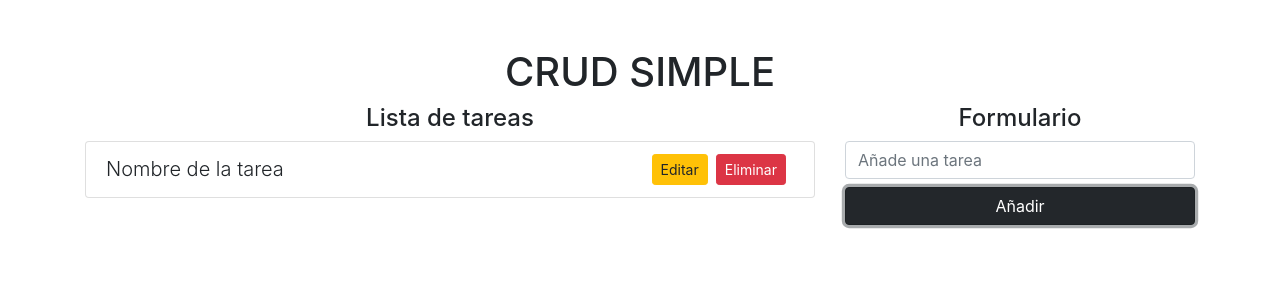
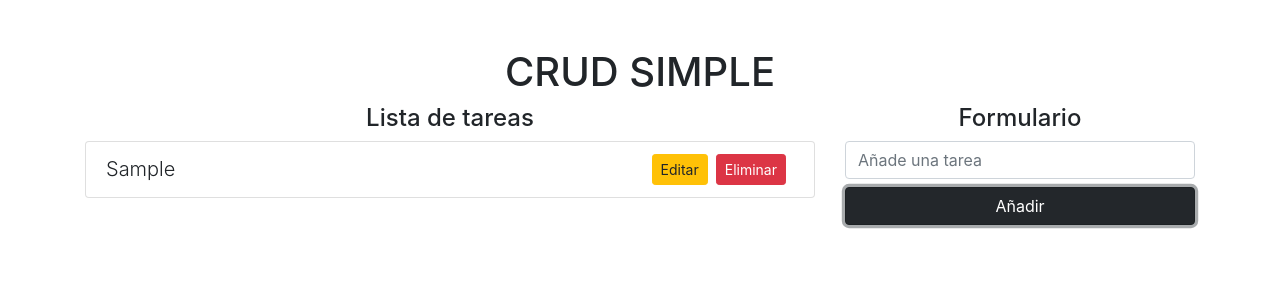
Before and after one commit to alhana-yo/tasks-list, a React (Create React App) app: page / in a window 1280 px wide. Both pictures are taken after typing "Sample" into the empty fields and a click on the button "Añadir". Shown: the top 300 px of the page. Built offline with nearby package versions, Linux system fonts and the light colour scheme.

Commit message:
draw list items

```diff
--- a/src/App.jsx
+++ b/src/App.jsx
@@ -2,7 +2,9 @@ import { useState } from "react";
 
 function App() {
 
-  const [task, setTask] = useState('')
+  const [task, setTask] = useState('');
+  const [itemList, setItemList] = useState([]);
+
 
   function addTask(e) {
     e.preventDefault() //para que en nuestro formulario no se procese el get
@@ -11,7 +13,13 @@ function App() {
       return
     }
     console.log(task);
+    drawItemList(task);
     setTask('');
+
+  }
+
+  function drawItemList(task) {
+    setItemList([...itemList, {id:itemList.length, task}]);
 
   }
 
@@ -22,16 +30,24 @@ function App() {
         <div className="col-8">
           <h4 className="text-center">Lista de tareas</h4>
           <ul className="list-group">
-            <li className="list-group-item">
+            {/* <li className="list-group-item">
               <span className="lead">Nombre de la tarea</span>
               <button className="btn btn-danger btn-sm float-right mx-2">Eliminar</button>
               <button className="btn btn-warning btn-sm float-right">Editar</button>
-            </li>
+            </li> */}
+            {
+              itemList.map( item =>  <li className="list-group-item" key={item.id}>
+                                      <span className="lead">{ item.task }</span>
+                                      <button className="btn btn-danger btn-sm float-right mx-2">Eliminar</button>
+                                      <button className="btn btn-warning btn-sm float-right">Editar</button>
+                                    </li>
+                          )
+            }
           </ul>
         </div>
         <div className="col-4">
           <h4 className="text-center">Formulario</h4>
-          <form onSubmit={e=>addTask(e)}>
+          <form onSubmit={ e=>addTask(e) }>
             <input
               type="text"
               className="form-control mb-2"
```
